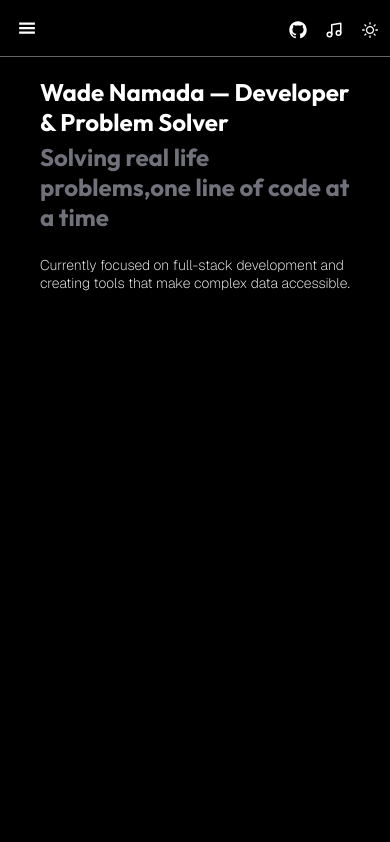
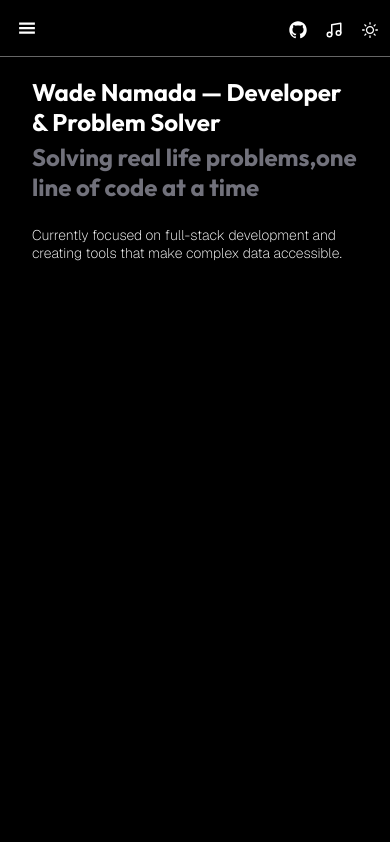
Before and after one commit to wade00000/My-Portfolio, a React (Vite) app: page /intro in a window 390 px wide. Shown: the top 842 px of the page. Built offline with nearby package versions, Linux system fonts and the light colour scheme.

Commit message:
style: removed padding on mobile

```diff
--- a/src/App.css
+++ b/src/App.css
@@ -427,8 +427,8 @@ a {
 
   .content {
     margin-left: 0;
-    padding-left: 1rem;
-    padding-right: 1rem;
+    padding-left: 0rem;
+    padding-right:0
   }
 
   /* Sections */
@@ -451,8 +451,8 @@ a {
 
 @media(max-width:600px){
   .content {
-    padding-left: 0.75rem;
-    padding-right: 0.75rem;
+    padding-left: 0;
+    padding-right: 0;
   }
 
   section {
@@ -491,8 +491,8 @@ a {
 
 
   .content {
-    padding-left: 0.5rem;
-    padding-right: 0.5rem;
+    padding-left: 0;
+    padding-right: 0;
   }
 }
 
```
